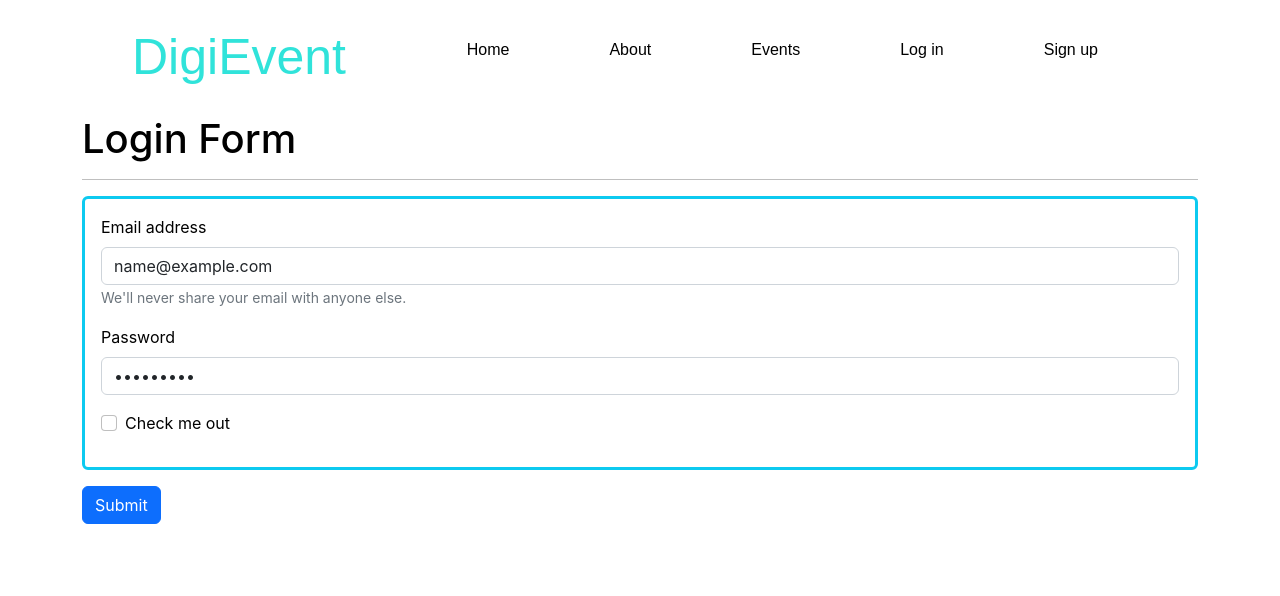
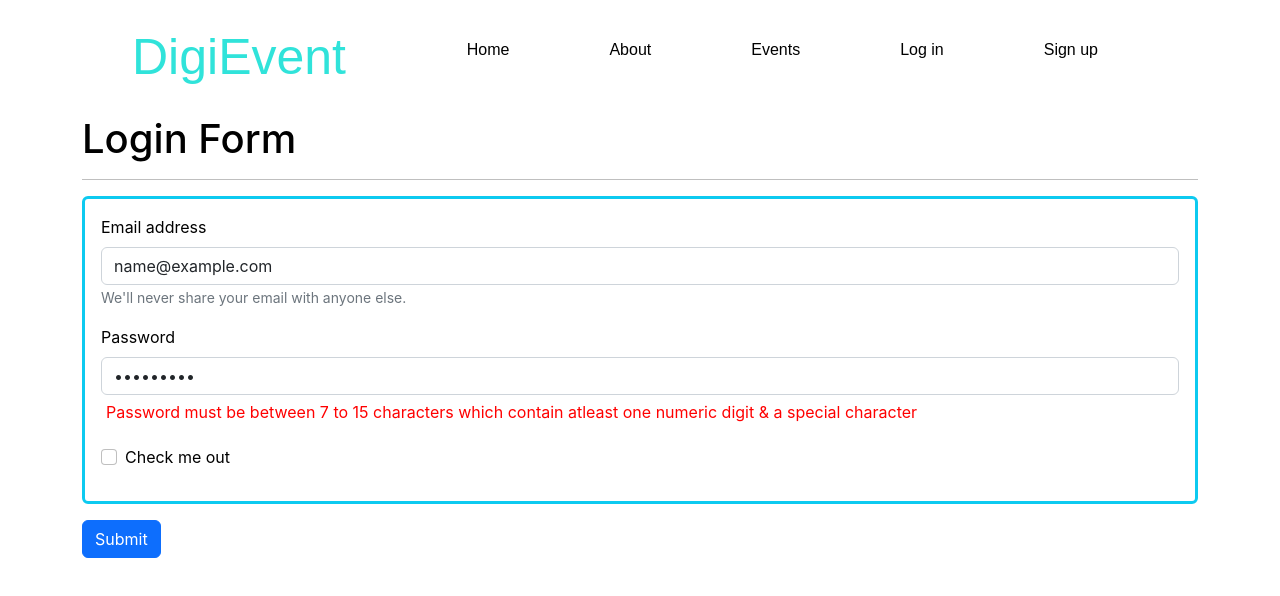
Before and after one commit to krishna620350/DigiEvent, a React (Create React App) app in the folder Frontend/: page /login in a window 1280 px wide. Both pictures are taken after typing "name@example.com", "Sample123" into the empty fields and a click on the button "Submit". Shown: the top 596 px of the page. Built offline with nearby package versions, Linux system fonts and the light colour scheme; no server answers.

Commit message:
added some form validation for login and signup

```diff
--- a/Frontend/src/Components/Css/login.css
+++ b/Frontend/src/Components/Css/login.css
@@ -2,3 +2,7 @@
     margin: 50px auto 0;
     max-width: 900px;
 }
+.errorBox{
+    color: red;
+    padding: 5px;
+}
--- /dev/null
+++ b/Frontend/src/Components/Js/FormErrorMessage.jsx
@@ -0,0 +1,11 @@
+import React from 'react'
+
+const FormErrorMessage = ({errorMessage}) => {
+    if(errorMessage){
+        return <div className='errorBox'>{errorMessage}</div>
+    }else
+    return null;
+
+}
+
+export default FormErrorMessage;
--- a/Frontend/src/Components/Js/Signup.jsx
+++ b/Frontend/src/Components/Js/Signup.jsx
@@ -5,8 +5,13 @@ import Menu from './Navbar';
 import Card from 'react-bootstrap/Card';
 import Container from 'react-bootstrap/esm/Container';
 import { useState } from 'react';
+import { useAuth } from '../../context/AuthContext';
+import validateAuthInput from '../../utils/validateAuthInput';
+import FormErrorMessage from './FormErrorMessage';
 
 function Signup() {
+  const {currentUser} =useAuth();
+  // console.log(currentUser);
   const [userInfo,setUserInfo]=useState({
     name:"",
     email:"",
@@ -15,19 +20,36 @@ function Signup() {
     confirmPassword:""
   });
 
+  const [errorMessage,setErrorMessage]=useState({
+    name:"",
+    email:"",
+    visitorType:"",
+    password:"",
+    confirmPassword:""
+  });
+
+
+
   const handleSubmit=(e)=>{
     e.preventDefault();
     console.log(userInfo);
-    if(!userInfo.name && !userInfo.password && !userInfo.email && !userInfo.visitorType && !userInfo.confirmPassword) return;
-    if(userInfo.password !== userInfo.confirmPassword){
-      console.log("password did not match.");
+    let status = 1;
+    for(let [name,value] of Object.entries(userInfo)){
+       status &= validateAuthInput(name,value,userInfo,setErrorMessage);
     }
 
-  }
+    if(!status)
+      console.log("Form validation failed,it is not submitted");
+
+    }
+
+
   const HandleInput = (e) => {
     const { name, value } = e.target;
     setUserInfo({ ...userInfo, [name]: value });
     // console.log(formValue);
+    validateAuthInput(name,value,userInfo,setErrorMessage);
+
 }
 
   return (
@@ -77,10 +99,12 @@ function Signup() {
       <Form.Group className="mb-3" controlId="formBasicPassword">
         <Form.Label>Password</Form.Label>
         <Form.Control type="password" placeholder="Password" name="password" value={userInfo.password} onChange={HandleInput}/>
+        <FormErrorMessage errorMessage={errorMessage.password}/>
       </Form.Group>
       <Form.Group className="mb-3" controlId="formBasicPassword">
         <Form.Label>Confirm Password</Form.Label>
         <Form.Control type="password" placeholder="Confirm Password" name="confirmPassword" value={userInfo.confirmPassword} onChange={HandleInput}/>
+        <FormErrorMessage errorMessage={errorMessage.confirmPassword}/>
       </Form.Group>
       <Form.Group className="mb-3" controlId="formBasicCheckbox">
         <Form.Check type="checkbox" label="Check me out" />
--- a/Frontend/src/Components/Js/login.jsx
+++ b/Frontend/src/Components/Js/login.jsx
@@ -5,23 +5,42 @@ import Menu from './Navbar';
 import Card from 'react-bootstrap/Card';
 import Container from 'react-bootstrap/esm/Container';
 import { useState } from 'react';
+import { useAuth } from '../../context/AuthContext';
+import validateAuthInput from '../../utils/validateAuthInput';
+import FormErrorMessage from './FormErrorMessage';
 
 function Login() {
+  const {currentUser} =useAuth();
+  // console.log(currentUser);
   const [userInfo,setUserInfo]=useState({
     email:"",
     password:"",
   });
+  const [errorMessage,setErrorMessage]=useState({
+    email:"",
+    password:"",
+  });
+
+
 
   const HandleInput = (e) => {
     const { name, value } = e.target;
     setUserInfo({ ...userInfo, [name]: value });
+    validateAuthInput(name,value,userInfo,setErrorMessage);
     // console.log(formValue);
   }
 
   const handleSubmit=(e)=>{
     e.preventDefault();
     console.log(userInfo);
-    if(!userInfo.email && !userInfo.password ) return;
+    let status = 1;
+    for(let [name,value] of Object.entries(userInfo)){
+       status &=  validateAuthInput(name,value,userInfo,setErrorMessage);
+    }
+
+    if(!status)
+      console.log("Form validation failed,it is not submitted");
+
 
   }
   return (
@@ -43,6 +62,7 @@ function Login() {
       <Form.Group className="mb-3" controlId="formBasicPassword">
         <Form.Label>Password</Form.Label>
         <Form.Control type="password" placeholder="Password" name='password' value={userInfo.password} onChange={HandleInput} />
+        <FormErrorMessage errorMessage={errorMessage.password}/>
       </Form.Group>
       <Form.Group className="mb-3" controlId="formBasicCheckbox">
         <Form.Check type="checkbox" label="Check me out" />
--- /dev/null
+++ b/Frontend/src/utils/validateAuthInput.js
@@ -0,0 +1,29 @@
+const validateAuthInput = (name, value, formInfo, setErrorMessage) => {
+  let flag = 1;
+  if (name === "password") {
+    var paswd = /^(?=.*[0-9])(?=.*[!@#$%^&*])[a-zA-Z0-9!@#$%^&*]{7,15}$/;
+
+    if (!value.match(paswd)) {
+      setErrorMessage((prev) => ({
+        ...prev,
+        [name]:
+          "Password must be between 7 to 15 characters which contain atleast one numeric digit & a special character",
+      }));
+      flag &= 0;
+    } else {
+      setErrorMessage((prev) => ({ ...prev, [name]: "" }));
+    }
+  }
+  if (name === "confirmPassword") {
+    if (value !== formInfo.password) {
+      setErrorMessage((prev) => ({ ...prev, [name]: "Password didn't match" }));
+      flag &= 0;
+    } else {
+      setErrorMessage((prev) => ({ ...prev, [name]: "" }));
+    }
+  }
+
+  return flag;
+};
+
+export default validateAuthInput;
```
